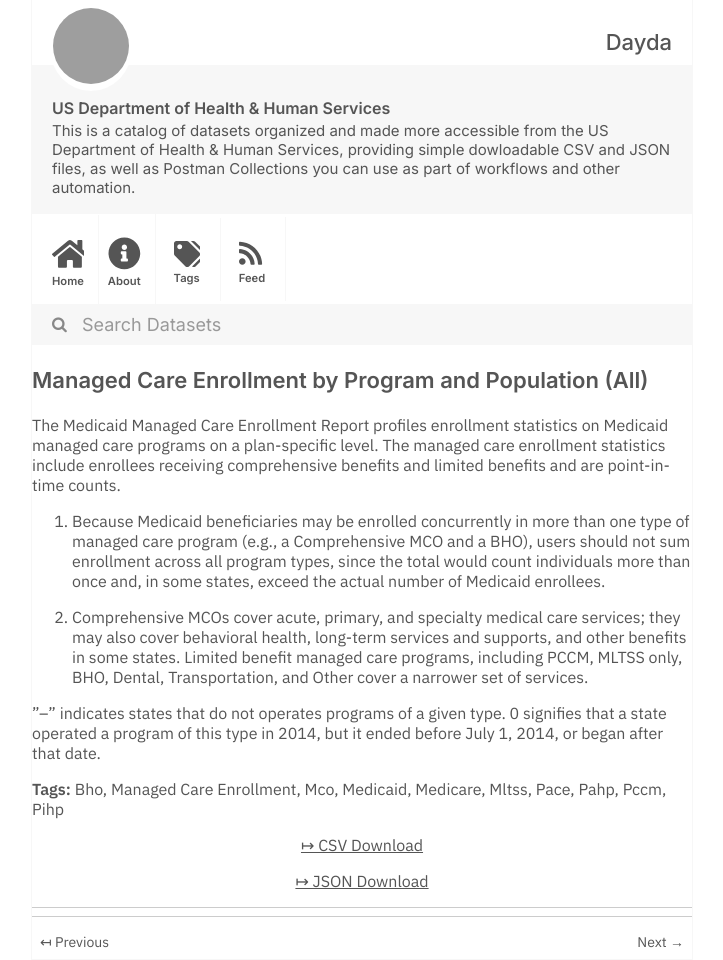
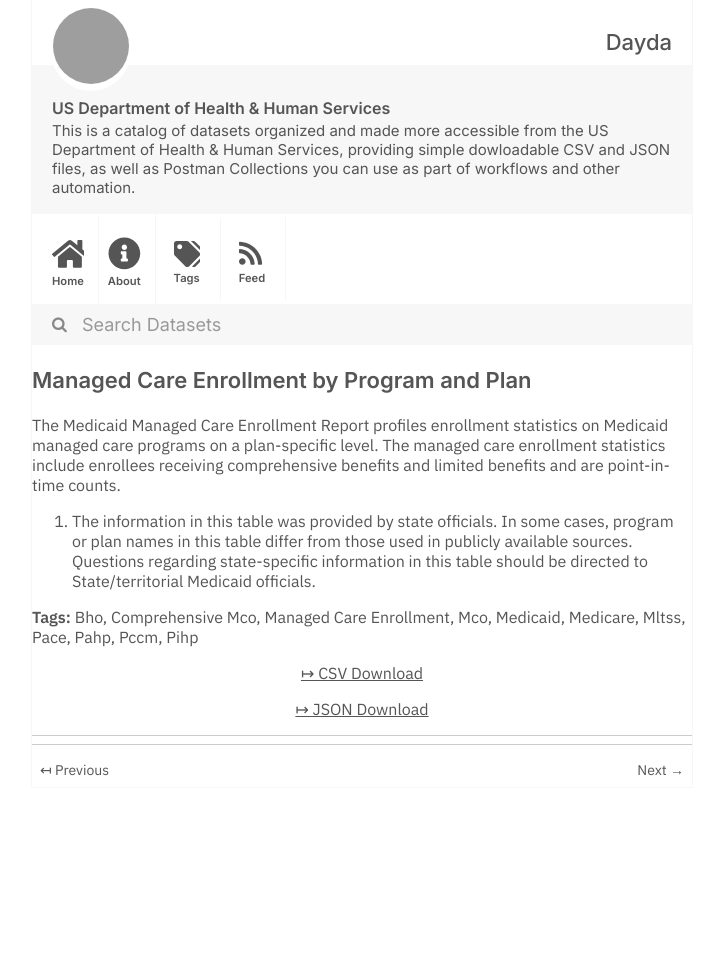
Before and after one commit to dayda-entities/us-department-of-health-and-human-services, a Jekyll site: the page built from _posts/2020-11-10-managed-care-enrollment-by-pro.md, in a window 1280 px wide, cut to the strip 0-960 px from the top of the page. Shown: the whole strip, without its empty margins (278-1001 px from the left). Built offline with Jekyll 4.4.1, drawn with Linux system fonts in a browser that asks for light colours; after the commit the page ends 900 px from its top, so only the background shows below that; grey boxes are pictures that could not be loaded.

Commit message:
Publish Data

```diff
--- a/_posts/2020-11-10-managed-care-enrollment-by-pro.md
+++ b/_posts/2020-11-10-managed-care-enrollment-by-pro.md
@@ -1,11 +1,12 @@
 ---
-title: Managed Care Enrollment by Program and Population (All)
-created: '2020-11-10T16:17:44.471123'
-modified: '2021-04-21T22:46:23.007740'
+title: Managed Care Enrollment by Program and Plan
+created: '2020-11-10T16:17:44.218744'
+modified: '2021-04-21T22:13:45.875854'
 state: active
 type: dataset
 tags:
   - Bho
+  - Comprehensive Mco
   - Managed Care Enrollment
   - Mco
   - Medicaid
@@ -16,15 +17,11 @@ tags:
   - Pccm
   - Pihp
 groups: []
-csv_url: 'https://data.medicaid.gov/api/views/drjd-ddz9/rows.csv?accessType=DOWNLOAD'
-json_url: 'https://data.medicaid.gov/api/views/drjd-ddz9/rows.json?accessType=DOWNLOAD'
+csv_url: 'https://data.medicaid.gov/api/views/ghyh-r8nn/rows.csv?accessType=DOWNLOAD'
+json_url: 'https://data.medicaid.gov/api/views/ghyh-r8nn/rows.json?accessType=DOWNLOAD'
 layout: post
 
 ---
 The Medicaid Managed Care Enrollment Report profiles enrollment statistics on Medicaid managed care programs on a plan-specific level. The managed care enrollment statistics include enrollees receiving comprehensive benefits and limited benefits and are point-in-time counts.
 
-1. Because Medicaid beneficiaries may be enrolled concurrently in more than one type of managed care program (e.g., a Comprehensive MCO and a BHO), users should not sum enrollment across all program types, since the total would count individuals more than once and, in some states, exceed the actual number of Medicaid enrollees.
-
-2. Comprehensive MCOs cover acute, primary, and specialty medical care services; they may also cover behavioral health, long-term services and supports, and other benefits in some states. Limited benefit managed care programs, including PCCM, MLTSS only, BHO, Dental, Transportation, and Other cover a narrower set of services.
-
-"--" indicates states that do not operates programs of a given type. 0 signifies that a state operated a program of this type in 2014, but it ended before July 1, 2014, or began after that date.
+1. The information in this table was provided by state officials. In some cases, program or plan names in this table differ from those used in publicly available sources. Questions regarding state-specific information in this table should be directed to State/territorial Medicaid officials.
```
